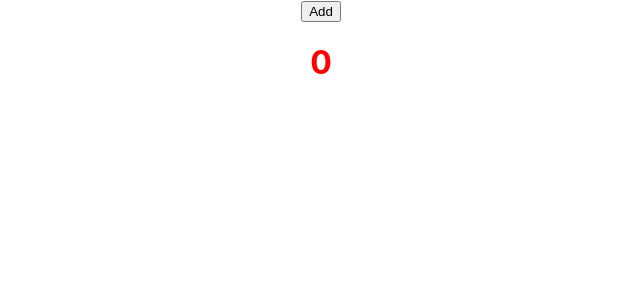
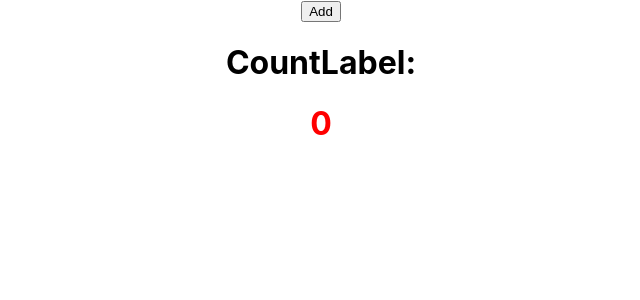
Before and after one commit to iiimomoniii/Intro_React, a React (Create React App) app: page / in a window 1280 px wide. Shown: the top 300 px of the page, without its empty margins (319-959 px from the left). Built offline with nearby package versions, Linux system fonts and the light colour scheme.

Commit message:
pass value by props for show label

```diff
--- a/src/App.js
+++ b/src/App.js
@@ -8,7 +8,7 @@ function App() {
       <button onClick={()=>{
         setCount(count+1)
       }}>Add</button>
-      <Ex1Props count={count} color="#f00"/>
+      <Ex1Props count={count} color="#f00" showLabel={true}/>
     </div>
   );
 }
--- a/src/components/ex1_props.js
+++ b/src/components/ex1_props.js
@@ -2,6 +2,9 @@ import React from 'react'
 
 export default function ex1_props(props) {
   return (
-    <div><h1 style={{color: props.color}}>{props.count}</h1></div>
+    <div>
+        {props.showLabel && <h1>CountLabel: </h1>}
+        <h1 style={{color: props.color}}>{props.count}</h1>
+    </div>
   )
 }
```
